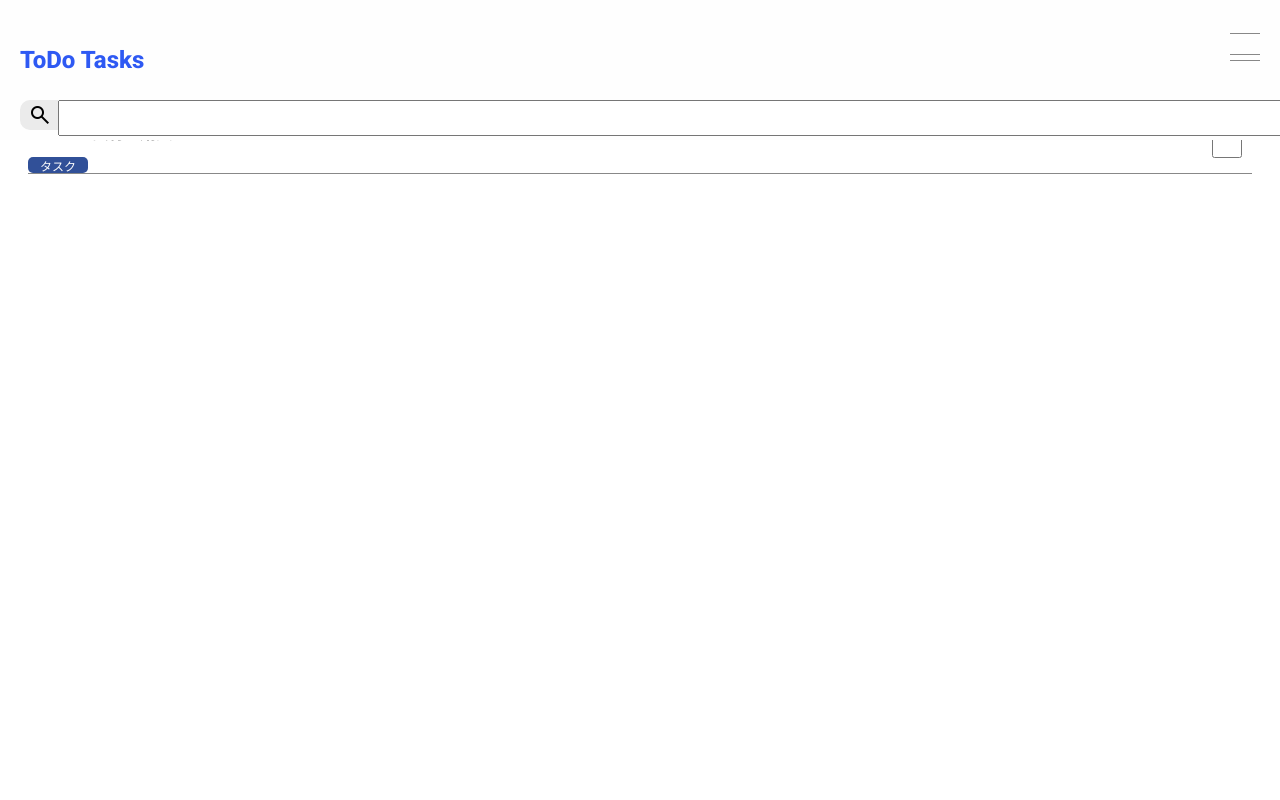
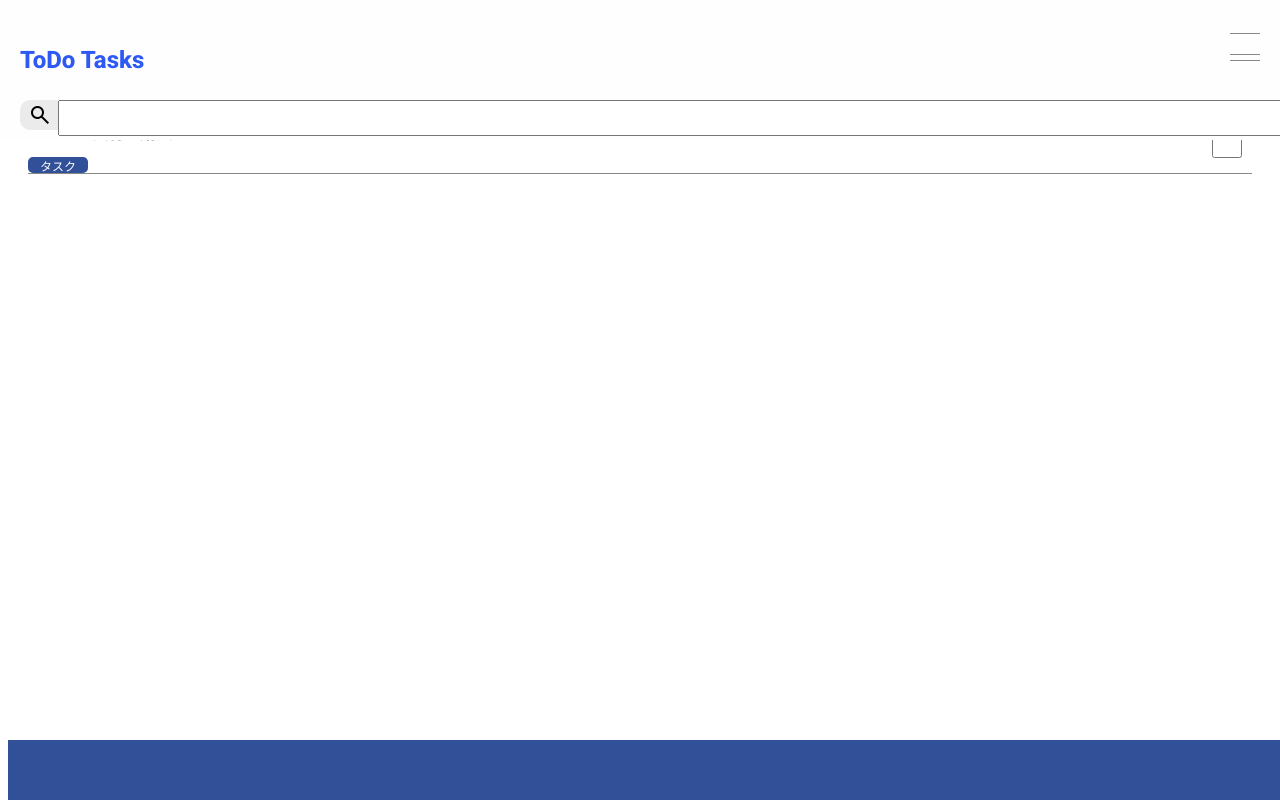
Before and after one commit to ShunKUN1182/winter_study, a React (Vite) app in the folder react-todo/: page / in a window 1280 px wide. Built offline with nearby package versions, Linux system fonts and the light colour scheme; a web font is replaced by a local one.

Commit message:
footerの原型

```diff
--- a/react-todo/src/components/Footer.jsx
+++ b/react-todo/src/components/Footer.jsx
@@ -1,5 +1,9 @@
 const Footer = () => {
-    return;
+    return (
+        <div className="footer">
+            <p></p>
+        </div>
+    );
 };
 
 export default Footer;
--- a/react-todo/src/index.css
+++ b/react-todo/src/index.css
@@ -125,3 +125,11 @@ html {
         }
     }
 }
+
+.footer {
+    position: fixed;
+    bottom: 0;
+    width: 100vw;
+    height: 60px;
+    background-color: var(--base-color);
+}
```
